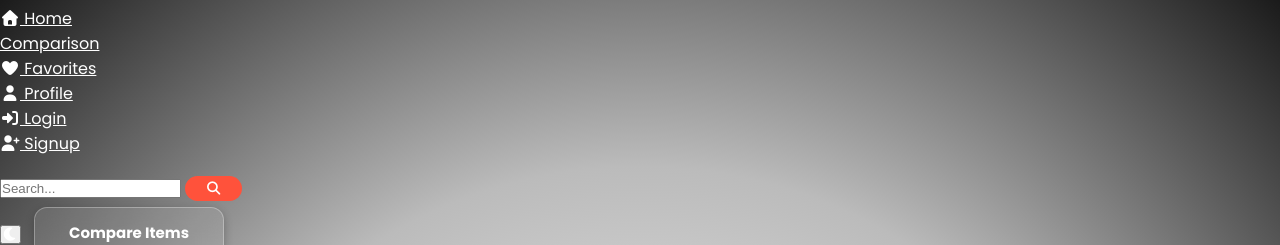
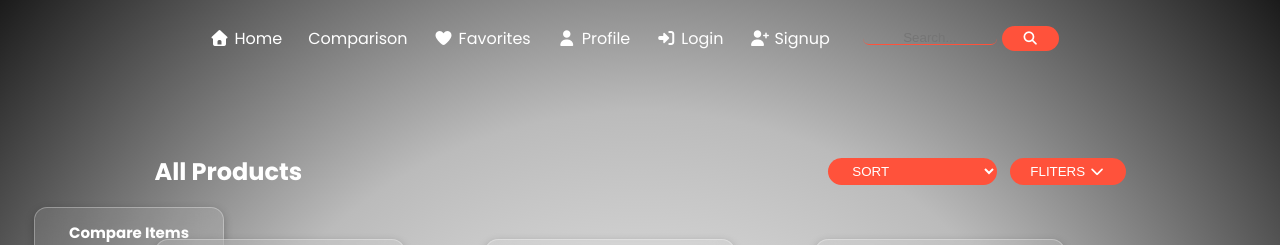
Before and after one commit to u24623131/Assignment-5, a PHP site: page /PHP/home.php in a window 1280 px wide. Shown: the part 95-340 px from the top of the page. Run offline with PHP 8.4, Linux system fonts and the light colour scheme.

Commit message:
Uploading header styling

```diff
--- a/css/main.css
+++ b/css/main.css
@@ -30,3 +30,157 @@ body{
 .hidden {
     display: none;
 }
+
+*Header styling */
+
+.navbar{
+    display: flex;
+    align-items: center ;
+    padding: 13px;
+    justify-content: space-between;
+}
+.logo{
+}
+.Nav-container{
+    display: flex;
+    margin: 0;
+    align-items: center;
+    justify-content: flex-end;
+    gap: 20px;
+}
+nav{
+    text-align: right ;
+}
+
+
+nav ul{
+    display: inline-block;
+    list-style-type: none;
+    display: flex;
+    align-items: center;
+    padding: 0;
+    margin: 0;
+}
+nav ul li{
+    display: inline-block;
+    margin: 0 13px;
+    position: relative;
+}
+
+nav li a{
+    display: inline-block;
+    margin: 0px;
+    display: flex;
+    align-items: center;
+    gap: 5px;
+}
+
+
+nav ul li i {
+    margin-right: 0;
+}
+
+.search-box{
+    display: flex;
+    align-items: center;
+    gap: 5px;
+}
+.search-input{
+    width: 134px;
+    height: 13px;
+    border: none;
+    border-radius: 7px;
+    text-align: center;
+    background:none;
+    border-bottom: 1px solid #ff523b;
+}
+
+#MenuItems li a:hover{
+    color: #ff523b;
+    font-weight: bold;
+}
+#MenuItems li a.active{
+    color: #ff523b;
+    font-weight: bold;
+}
+
+#MenuItems li a.active::after{
+    content: "";
+    width: 10px;
+    height:1px;
+    background: #ff523b;
+    position: absolute;
+    bottom: -1px;
+    left: 7px;
+}
+a{
+    text-decoration: none;
+}
+p{
+    color: white;
+}
+.container{
+    position: sticky;
+    max-width: 871px;
+    margin:auto;
+    padding-left: 17px;
+    padding-right: 17px;
+}
+
+/* Login/Signup or Logged-in User Place Holder syling   */
+
+.auth-buttons{
+    position: absolute; /* Keep absolute positioning for now, but consider integrating into the header flexbox if possible */
+    top: 34px;
+    left: 101px;
+    display: flex;
+    gap: 20px;
+  }
+
+  .auth-buttons button{
+    height: 23px;
+    font-size: 10px;
+  }
+
+  .Detials{
+    display: flex;
+    flex-direction: column;
+    gap: 0px;
+
+  }
+
+  .Detials button{
+    margin: 0px;
+  }
+
+  .LogOut-btn{
+    position: relative;
+    width: 67px;
+    align-content: center;
+    left: 34px;
+  }
+
+  .toggle-btn {
+    position: absolute; /* Keep absolute positioning for now, but consider integrating into the header flexbox if possible */
+    top: 44px;
+    right: 201px;
+    width: 34px;
+    height: 34px;
+    border-radius: 34px;
+    border: none;
+    background-color: #ff523b;
+    cursor: pointer;
+    transition: background-color 0.3s, transform 0.3s;
+    box-shadow: 0 1px 7px rgba(0, 0, 0, 0.2);
+    display: flex;
+    justify-content: center;
+    align-items: center;
+    font-size: 16px;
+  }
+
+  .toggle-btn:hover {
+    background-color: #e0e0e0;
+    transform: rotate(20deg);
+  }
+
+/**/
```
